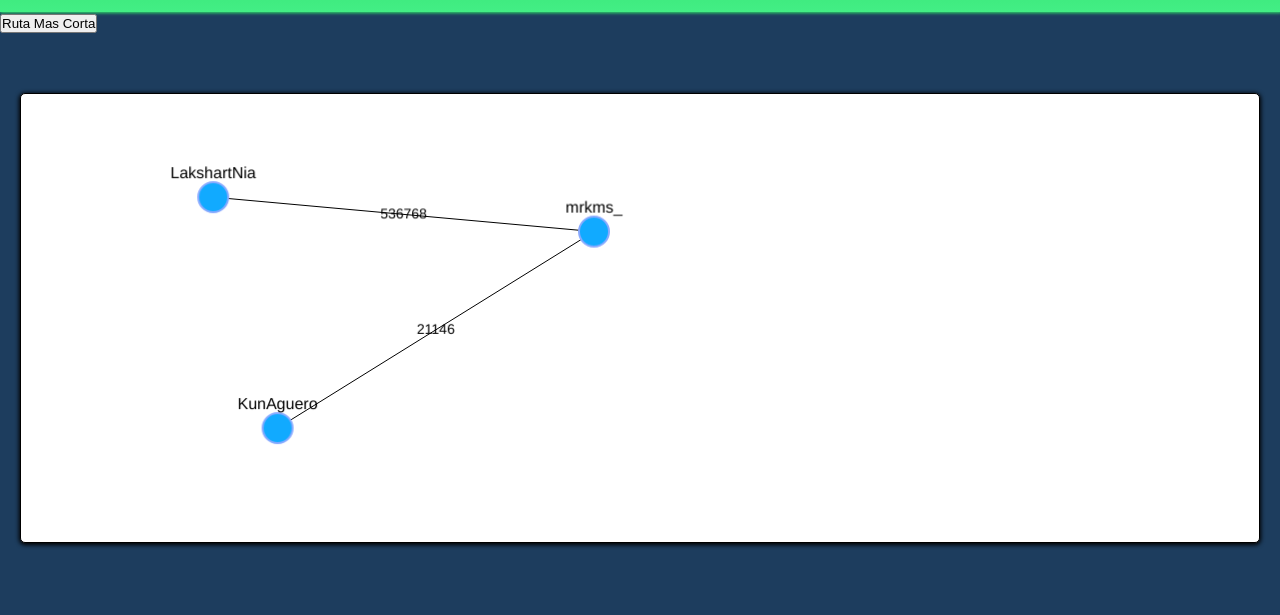
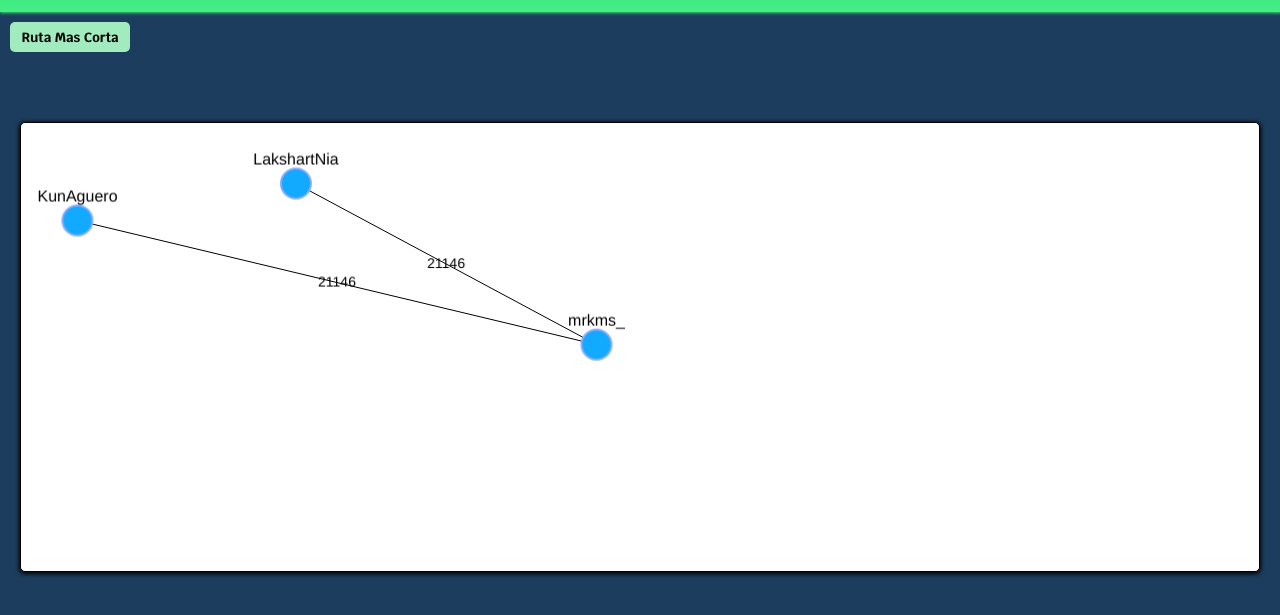
Before and after one commit to FrankzAlarcon/graphs, a website built with Vite: page index.html in a window 1280 px wide. Both pictures are taken after a click on the button "Ruta Mas Corta". Shown: the part 59-674 px from the top of the page. Built offline with nearby package versions, Linux system fonts and the light colour scheme.

Commit message:
refactor codigo, add comentarios y css

```diff
--- a/library/DibujarGrafo.js
+++ b/library/DibujarGrafo.js
@@ -41,11 +41,14 @@ class DibujarGrafo {
       }
     });
   }
-  addNode(node) {
-    this.graph.add({group: 'nodes',data: {id: node.username, name: node.name}, position: {x: Math.random()*600, y: Math.random()*400}})
+  dibujarNodo(nodo) {
+    this.graph.add({group: 'nodes',data: {id: nodo.username, name: nodo.name}, position: {x: Math.random()*600, y: Math.random()*400}})
   }
-  addEdge(sourceNode, targetNode) {
-    this.graph.add({group: 'edges', data: {id:`${sourceNode.username}-${targetNode.username}`, source: sourceNode.username, target: targetNode.username, label: targetNode.public_metrics.followers_count}})
+  dibujarArista(origen, destino) {
+    this.graph.add({group: 'edges', data: {id:`${origen.username}-${destino.username}`, source: origen.username, target: destino.username, label: destino.public_metrics.followers_count}})
+  }
+  dibujarAristaConPeso(origen, destino, peso) {
+    this.graph.add({group: 'edges', data: {id:`${origen.username}-${destino.username}`, source: origen.username, target: destino.username, label: peso}})
   }
 }
 
--- a/library/Grafo.js
+++ b/library/Grafo.js
@@ -5,6 +5,9 @@ class Grafo {
   #nodos
   constructor() {
     this.#nodos = { };
+  }
+  get getNodos() {
+    return this.#nodos
   }
   agregarNodo(valor){
     this.#nodos[JSON.stringify(valor)] = new Nodo(valor);
--- a/main.js
+++ b/main.js
@@ -131,20 +131,25 @@ const owner = {
 document.addEventListener('DOMContentLoaded',  /*async */() => {
   // await getSeguidos();
   initApp()
-  fillNodes(misSeguidos);
-  fillEdgesAuto();
+  llenarNodos(misSeguidos);
+  llenarAristasAuto();
 })
 
 function initApp() {
+  //Añade los eventos en botones necesarios para que funciona la app
   const botonRutaMasCorta = document.querySelector('.ruta-mas-corta');
   botonRutaMasCorta.addEventListener('click', () => {
     const data =   rutaMasCorta(owner, misSeguidos[0])
-    console.log(data)
-    fillEdges(data)
-  })
+    llenarAristas(data)
+  });
+  const nodosSeleccionados = []//TODO: hacer que se seleecionen dos nodos para la Ruta mas corta
+  dibujoGrafo.graph.on('tap','node', (event) => {
+    console.log(event.target.data())
+  });
 }
 
 async function getSeguidos() {
+  //hace fetch para obtener los datos
   const misSeguidosContainer = document.querySelector('.seguidos')
   misSeguidos = await fetch('http://localhost:3100/get')
   .then(response => response.json())
@@ -161,51 +166,63 @@ async function getSeguidos() {
   })
 }
 
-function fillNodes(listaNodos){
-  dibujoGrafo.addNode(owner)
+function llenarNodos(listaNodos){
+  //Añade los nodos al grafo y los dibuja
+  dibujoGrafo.dibujarNodo(owner)
   grafo.agregarNodo(owner)
   listaNodos.forEach(user => {
-    dibujoGrafo.addNode(user)
+    dibujoGrafo.dibujarNodo(user)
     grafo.agregarNodo(user)
   })
 }
-function fillEdgesAuto() {
-  misSeguidos.forEach(user => {
-    try {
-      dibujoGrafo.addEdge(owner, user)
-      grafo.agregarAristaNoDirigida(owner, user, user.public_metrics.followers_count)
-    } catch (error) {
-      console.log(error)
-    }
-  })
-  dibujoGrafo.addEdge(misSeguidos[0], misSeguidos[1])
-  dibujoGrafo.addEdge(misSeguidos[0], misSeguidos[2])
-  dibujoGrafo.addEdge(misSeguidos[0], misSeguidos[3])
-  dibujoGrafo.addEdge(misSeguidos[0], misSeguidos[4])
-  dibujoGrafo.addEdge(misSeguidos[0], misSeguidos[5])
+function llenarAristasAuto() {
+  //genera las aristas no dirigidas
+  try {
+    misSeguidos.forEach(user => {
+        dibujoGrafo.dibujarArista(owner, user)
+        grafo.agregarAristaNoDirigida(owner, user, user.public_metrics.followers_count)
+      })
+  } catch (error) {
+    console.log(error)
+  }
+  //TODO: generar aristas aleatorias 2 o 3 por nodo
+  dibujoGrafo.dibujarArista(misSeguidos[0], misSeguidos[1])
+  dibujoGrafo.dibujarArista(misSeguidos[0], misSeguidos[2])
+  dibujoGrafo.dibujarArista(misSeguidos[0], misSeguidos[3])
+  dibujoGrafo.dibujarArista(misSeguidos[0], misSeguidos[4])
+  dibujoGrafo.dibujarArista(misSeguidos[0], misSeguidos[5])
 
   grafo.agregarAristaNoDirigida(misSeguidos[0], misSeguidos[1], misSeguidos[1].public_metrics.followers_count)
   grafo.agregarAristaNoDirigida(misSeguidos[0], misSeguidos[2], misSeguidos[2].public_metrics.followers_count)
   grafo.agregarAristaNoDirigida(misSeguidos[0], misSeguidos[3], misSeguidos[3].public_metrics.followers_count)
   grafo.agregarAristaNoDirigida(misSeguidos[0], misSeguidos[4], misSeguidos[4].public_metrics.followers_count)
   grafo.agregarAristaNoDirigida(misSeguidos[0], misSeguidos[5], misSeguidos[5].public_metrics.followers_count)
-  console.log(grafo)
-  // dibujoGrafo.addEdge(misSeguidos[5], misSeguidos[0])
+  // dibujoGrafo.dibujarArista(misSeguidos[5], misSeguidos[0])
 }
-function fillEdges(lista_edges) {
+function llenarAristas(keysRutaCorta) {
   dibujoGrafo =  new DibujarGrafo();
-  const lista = lista_edges.map(user => JSON.parse(user))
-  console.log(lista)
-  lista.forEach(user => {
-    dibujoGrafo.addNode(user)//todo: devolver como obj en ruta mas corta
+
+  keysRutaCorta.forEach(user => {
+    /**Añade la info de los nodos de la ruta mas corta para que se grafique */
+    dibujoGrafo.dibujarNodo(user);
   });
-  for(let i = 1; i < lista.length; i++) {
-    dibujoGrafo.addEdge(lista[i-1], lista[i])
+  /**Obtiene los nodos desde el grafo general */
+  const nodosGrafo = Object.values(grafo.getNodos);
+
+  const datosAgraficar = [];
+  keysRutaCorta.forEach(nodo => {
+    //obtiene los datos necesarios para la graficación correcta de aristas (username, peso)
+    datosAgraficar.push(nodosGrafo.find(node => node.valor.id === nodo.id))
+  })
+
+  for(let i = 1; i < datosAgraficar.length; i++) {
+    //Añade las aristas para que se dibujen
+    dibujoGrafo.dibujarAristaConPeso(datosAgraficar[i-1].valor, datosAgraficar[i].valor, datosAgraficar[i].distancia - datosAgraficar[i-1].distancia)
   }
 
 }
 function rutaMasCorta(origen, destino) {
-  const data = grafo.bellmanFordGrafo(origen, destino)
-  // console.log(data)
-  return data[0];
+  //Retorna un string con las keys de los nodos y se almacena en data
+  const data = grafo.bellmanFordGrafo(origen, destino);
+  return data[0].map(user => JSON.parse(user));//transforma las keys a objetos
 }
--- a/styles/style.css
+++ b/styles/style.css
@@ -67,3 +67,18 @@ a {
 a:hover, a:focus {
   background-size: 100% 2px;
 }
+.ruta-mas-corta {
+  width: 12rem;
+  height: 3rem;
+  margin: 1rem;
+  font-family: 'Krub', sans-serif;
+  font-weight: bold;
+  background-color: #a2ebbe;
+  border: none;
+  border-radius: .5rem;
+  cursor: pointer;
+  transition: .2s ease;
+}
+.ruta-mas-corta:hover {
+  box-shadow: 0px 0 5px 0 #a2ebbe;
+}
```
Also changed, not shown: extra/getData.js (+4 -4 lines).
